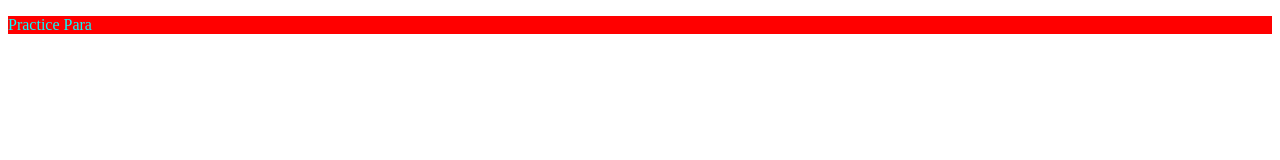
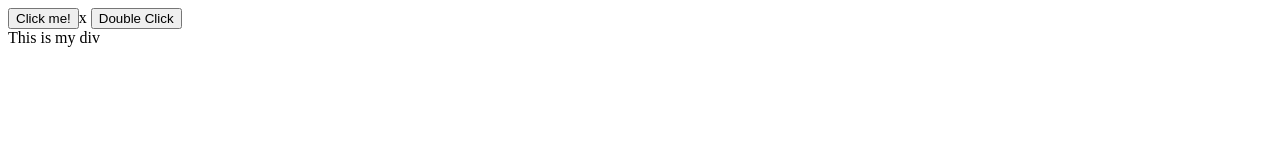
Before and after one commit to Prajkta27/JavaScript-codes, a plain HTML site: page practice.html in a window 1280 px wide. Drawn offline with Linux system fonts and the light colour scheme.

Commit message:
practice.html

```diff
--- a/practice.html
+++ b/practice.html
@@ -22,7 +22,11 @@
         <li>Item2</li>
         <li>Item3</li>
     </ul></div>
-    <button></button>-->
-    <p class="Content">Practice Para</p>
+    <button></button>
+    <p class="Content">Practice Para</p> -->
+    <!--<button onclick="console.log('Button was clicked'); alert('Hey!!')">Click me!</button>-->
+    <button onclick="console.log('Button was clicked')">Click me!</button>x
+    <button ondblclick="console.log('I was clicked twice')">Double Click</button>
+    <div onmouseover="console.log('Mouse was overed')">This is my div</div>
 </body>
 </html>
```
